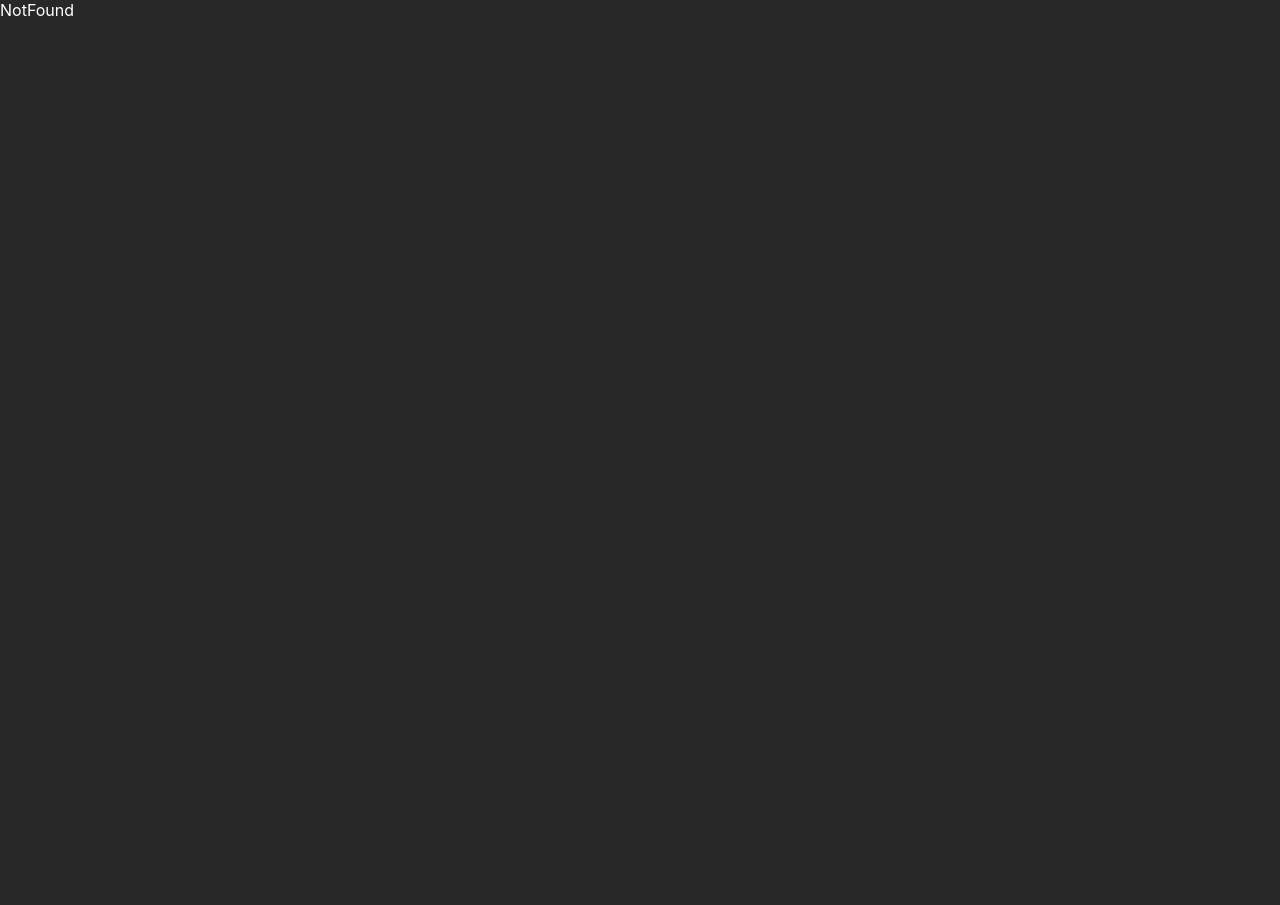
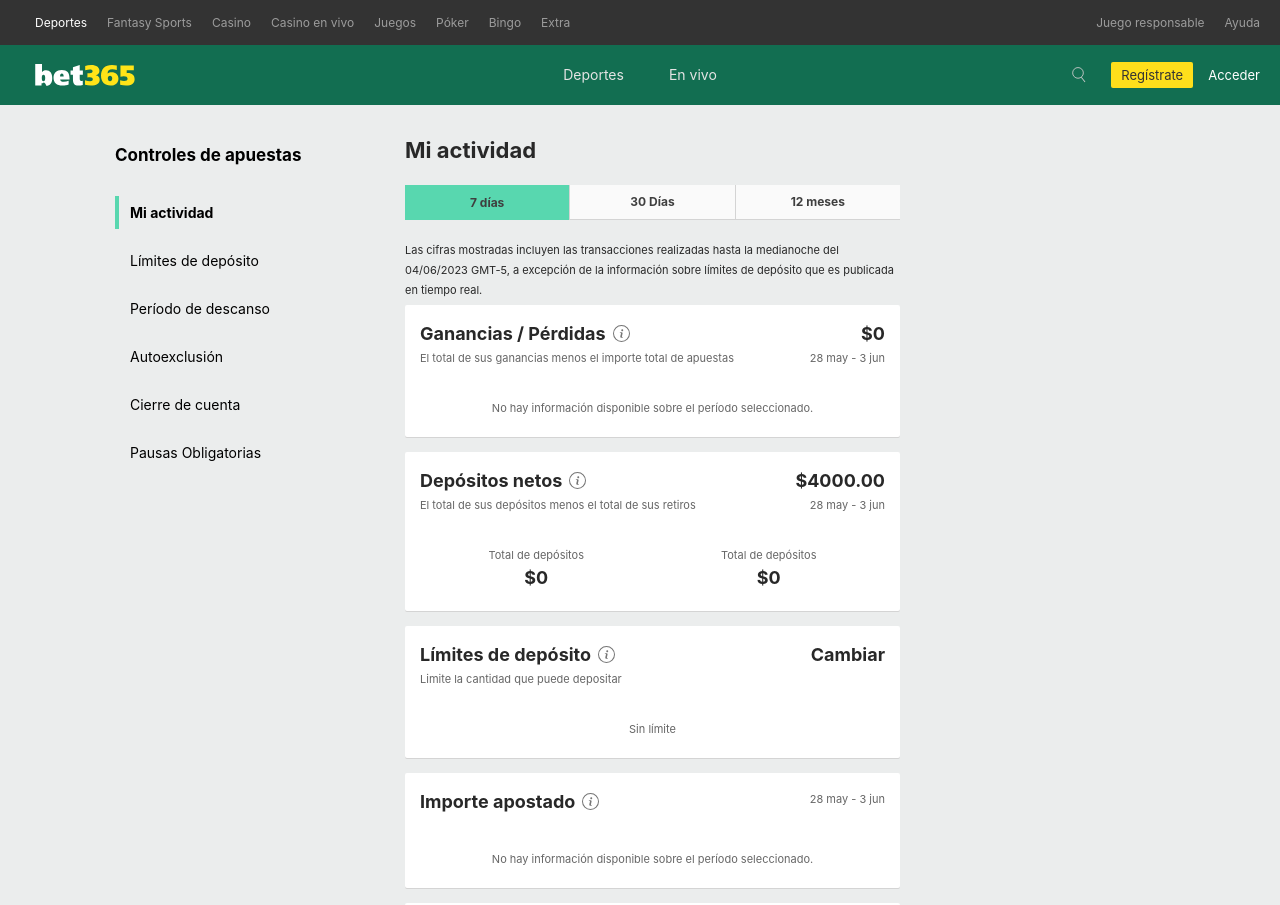
Before and after one commit to nicowr94/bet365, a React (Create React App) app: page /usuario/Actividad in a window 1280 px wide. Before the commit the page ends 800 px from the top, so only its background shows below. Built offline with nearby package versions, Linux system fonts and the light colour scheme.

Commit message:
Resolver problema del modal usuario

```diff
--- a/public/index.html
+++ b/public/index.html
@@ -51,7 +51,7 @@
       work correctly both with client-side routing and a non-root public URL.
       Learn how to configure a non-root public URL by running `npm run build`.
     -->
-    <title>React App</title>
+    <title>Beat365</title>
   </head>
   <body>
     <noscript>You need to enable JavaScript to run this app.</noscript>
--- a/src/components/molecules/ModalUser/ModalUser.jsx
+++ b/src/components/molecules/ModalUser/ModalUser.jsx
@@ -87,7 +87,7 @@
                         </div>
                     </Link>
 
-                    <Link to={"/usuario/Controles"}>
+                    <Link to={"/usuario/Actividad"} >
                         <div className='m-ModalUser-content-body-item'>
                             {icon_miActividad}
                             Mi actividad
--- a/src/components/molecules/Nav/Nav.jsx
+++ b/src/components/molecules/Nav/Nav.jsx
@@ -18,7 +18,7 @@
 
   const openModalUser = () =>{
     const itemUser = document.getElementById('itemUser');
-    const left = document.documentElement.offsetWidth - itemUser.getBoundingClientRect().right;
+    const left = document.documentElement.offsetWidth - itemUser.getBoundingClientRect().right + 20;
     setPosicionDerecha(left)
     setModalUser(true)
   }
@@ -45,7 +45,7 @@
           </div>
 
           <div id="itemUser" className="nav-container-user-container-user" onClick={()=>{openModalUser()}}>
-            <div className="nav-container-user-container-search_Icon--user"></div>
+            <div id="itemUser" className="nav-container-user-container-search_Icon--user"></div>
           </div>
           </>
 
--- /dev/null
+++ b/src/pages/UserMiActividad/UserMiActividad.jsx
@@ -0,0 +1,79 @@
+
+
+import {useState} from "react";
+import OptionsUserTemplate from "../../components/Templates/OptionsUserTemplate/OptionsUserTemplate";
+
+import UsuarioControlesMiActividad from "../../components/Organisms/UsuarioControlesMiActividad/UsuarioControlesMiActividad";
+import UsuarioControlesDeposito from "../../components/Organisms/UsuarioControlesDeposito/UsuarioControlesDeposito";
+import UsuarioControlesDescanso from "../../components/Organisms/UsuarioControlesDescanso/UsuarioControlesDescanso";
+import UsuarioControlesAutoexclusion from "../../components/Organisms/UsuarioControlesAutoexclusion/UsuarioControlesAutoexclusion";
+import UsuarioControlesCerrarCuenta from "../../components/Organisms/UsuarioControlesCerrarCuenta/UsuarioControlesCerrarCuenta";
+import UsuarioControlesPausas from "../../components/Organisms/UsuarioControlesPausas/UsuarioControlesPausas";
+
+
+import "./UserMiActividad.css";
+import MenuUsuario from "../../components/Organisms/MenuUsuario/MenuUsuario";
+import TitleSimple from "../../components/atoms/TitleSimple/TitleSimple";
+
+export const UserMiActividad = () => {
+    const [option, setOption] = useState(0);
+
+    let contentOption = null
+
+    let dataInfo ={}
+
+    switch (option) {
+        case 0:
+            contentOption = <UsuarioControlesMiActividad />
+            break;
+        case 1:
+            contentOption = <UsuarioControlesDeposito />
+            break;
+        case 2:
+            contentOption = <UsuarioControlesDescanso />
+            break;
+        case 3:
+            contentOption = <UsuarioControlesAutoexclusion />
+            break;
+        case 4:
+            contentOption = <UsuarioControlesCerrarCuenta />
+            break;
+        case 5:
+            contentOption = <UsuarioControlesPausas />
+            break;
+        default:
+            contentOption = <UsuarioControlesMiActividad />
+            break;
+    }
+
+    const optionMenu = [
+        {label:'Mi actividad'},
+        {label:'Límites de depósito'},
+        {label:'Período de descanso'},
+        {label:'Autoexclusión'},
+        {label:'Cierre de cuenta'},
+        {label:'Pausas Obligatorias'},
+    ]
+
+    const body = <div className="p-BancoUser-content-elements">
+                <div>
+                    <MenuUsuario title="Controles de apuestas" listOptions={optionMenu} setOptionActive={setOption} optionActive={option}/>
+                </div>
+                <div className="p-BancoUser-content-layout">
+                    <div style={{marginBottom:'25px'}}>
+                        <TitleSimple text={optionMenu[option].label}/>
+                    </div>
+                    {contentOption}
+                </div>
+            </div>
+
+    return (
+        <OptionsUserTemplate dataInfo={dataInfo} >
+            <div className="p-BancoUser-content">
+                    {body}
+            </div>
+        </OptionsUserTemplate>
+    );
+};
+
+export default UserMiActividad;
--- a/src/routers/AppRouter.js
+++ b/src/routers/AppRouter.jsx
@@ -9,6 +9,7 @@
 import UserMiCuenta from "../pages/UserMiCuenta/UserMiCuenta";
 import UserControles from "../pages/UserControles/UserControles";
 import UserHistorial from "../pages/UserHistorial/UserHistorial";
+import UserMiActividad from "../pages/UserMiActividad/UserMiActividad";
 import NotFound from "../pages/NotFound/NotFound";
 
 import DasboardRoutes from "./DasboardRoutes";
@@ -36,13 +37,14 @@
           <Route path={dominio+"/usuario/Historial"} Component={UserHistorial} /> */}
 
           <Route path="/" Component={HomePage} exact />
-          <Route path="deport" Component={HomeDeportPage} />
-          <Route path="directo" Component={DirectoDeportPage} />
-          <Route path="usuario/banco" Component={BancoUserPage} />
-          <Route path="usuario/mensaje" Component={BancoMensajePage} />
-          <Route path="usuario/miCuenta" Component={UserMiCuenta} />
-          <Route path="usuario/Controles" Component={UserControles} />
-          <Route path="usuario/Historial" Component={UserHistorial} />
+          <Route path="deport" Component={HomeDeportPage} exact/>
+          <Route path="directo" Component={DirectoDeportPage} exact/>
+          <Route path="usuario/banco" Component={BancoUserPage} exact/>
+          <Route path="usuario/mensaje" Component={BancoMensajePage} exact/>
+          <Route path="usuario/miCuenta" Component={UserMiCuenta} exact/>
+          <Route path="usuario/Controles" Component={UserControles} exact/>
+          <Route path="usuario/Actividad" Component={UserMiActividad} exact/>
+          <Route path="usuario/Historial" Component={UserHistorial} exact/>
           <Route path="*" Component={NotFound} />
 
           {/* <PrivateRoute
```
Also changed, not shown: src/pages/UserMiActividad/UserMiActividad.css (added).
